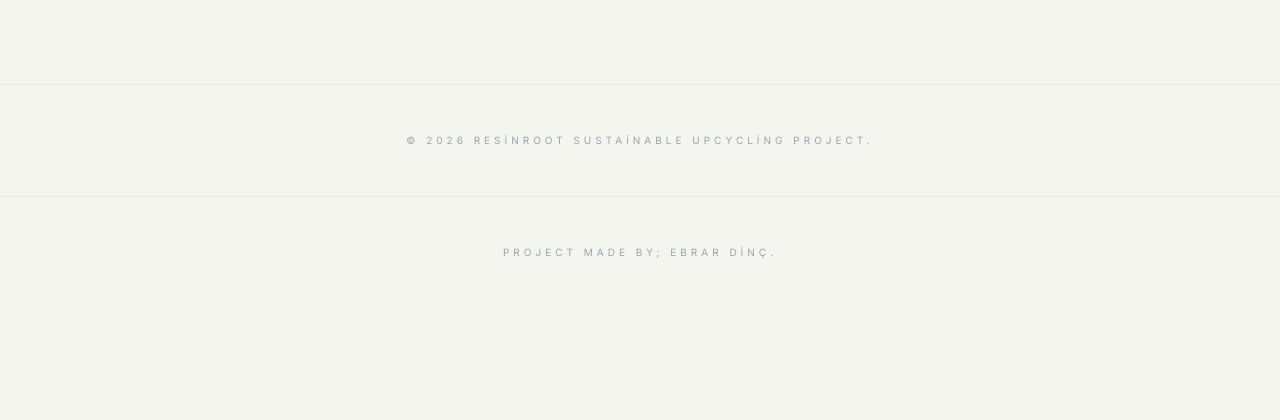
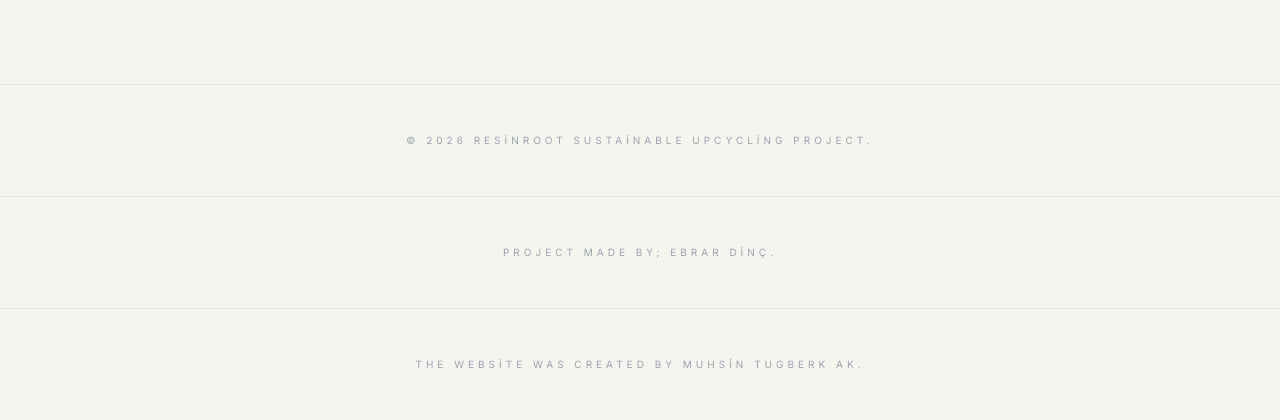
Before and after one commit to tugbeerkk/website, a Flask app: page / in a window 1280 px wide. Shown: the part 2287-2707 px from the top of the page. Before the commit the page ends 2545 px from the top, so only its background shows below. Run offline with Flask 3, Linux system fonts and the light colour scheme; some libraries are stand-ins or nearby versions.

Commit message:
Update index.html

```diff
--- a/templates/index.html
+++ b/templates/index.html
@@ -104,5 +104,8 @@
     <footer class="py-12 border-t border-gray-200 text-center text-[10px] uppercase tracking-[0.4em] text-gray-400">
         Project made by; Ebrar Dinç.
     </footer>
+        <footer class="py-12 border-t border-gray-200 text-center text-[10px] uppercase tracking-[0.4em] text-gray-400">
+        The website was created by Muhsin Tugberk Ak.
+    </footer>
 </body>
 </html>
```
